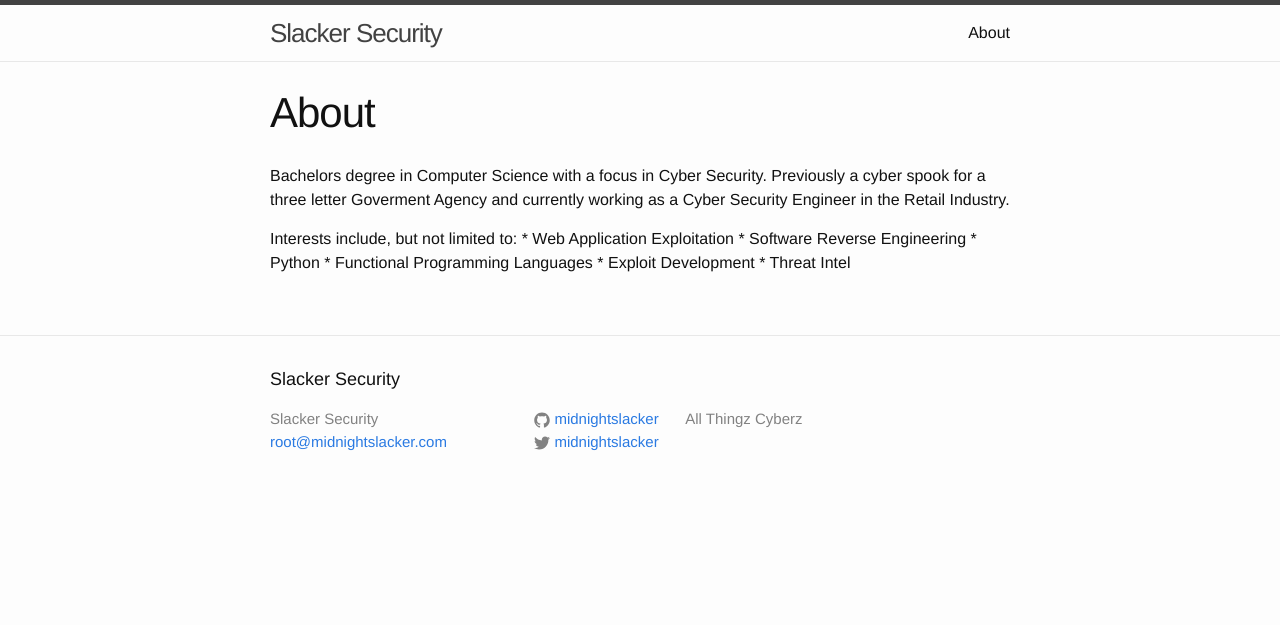
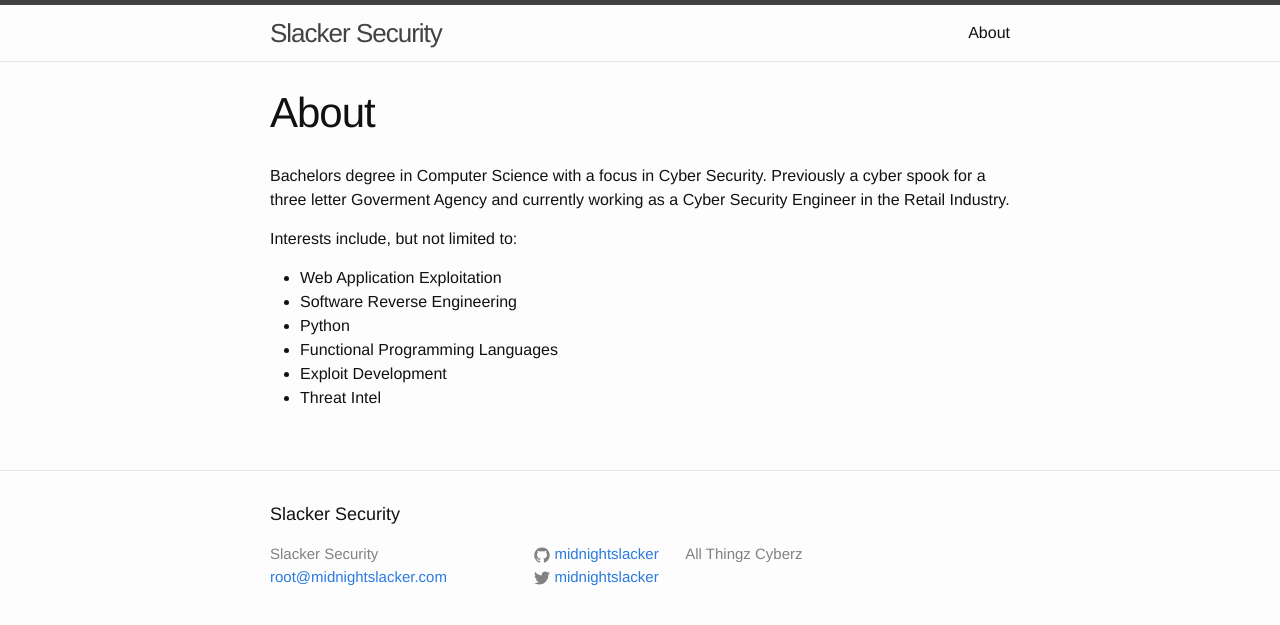
Before and after one commit to midnightslacker/midnightslacker.github.io, a Jekyll site: the page built from about.md, in a window 1280 px wide. Shown: the top 625 px of the page. Built offline with Jekyll 4.4.1, drawn with Linux system fonts in a browser that asks for light colours.

Commit message:
Trying HTML tags

```diff
--- a/about.md
+++ b/about.md
@@ -8,9 +8,11 @@ Bachelors degree in Computer Science with a focus in Cyber Security.
 Previously a cyber spook for a three letter Goverment Agency and currently working as a Cyber Security Engineer in the Retail Industry.
 
 Interests include, but not limited to:
-    * Web Application Exploitation
-    * Software Reverse Engineering
-    * Python
-    * Functional Programming Languages
-    * Exploit Development
-    * Threat Intel
+<ul>
+    <li> Web Application Exploitation </li>
+    <li> Software Reverse Engineering </li>
+    <li> Python </li>
+    <li> Functional Programming Languages </li>
+    <li> Exploit Development </li>
+    <li> Threat Intel </li>
+</ul>
```
